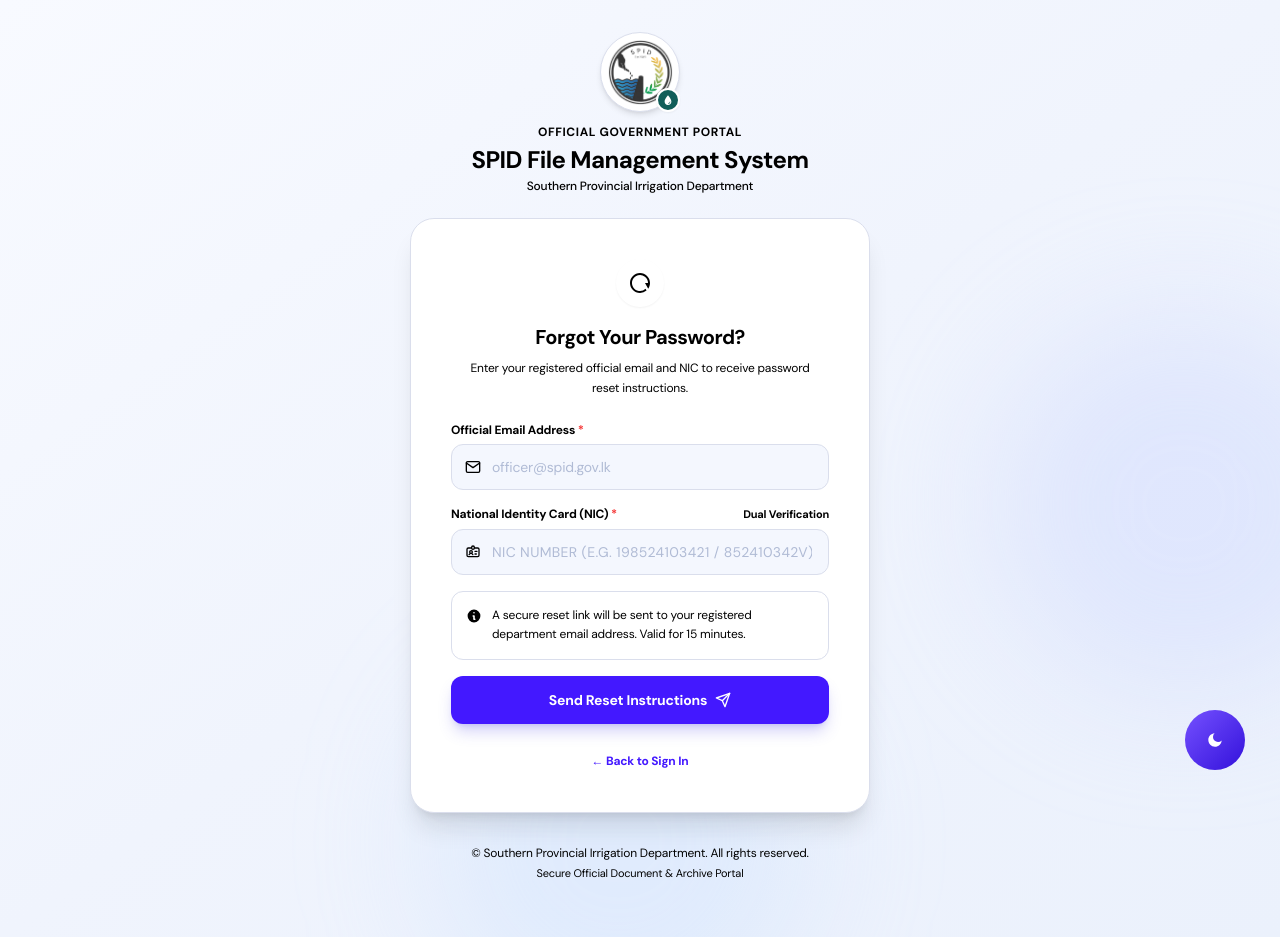
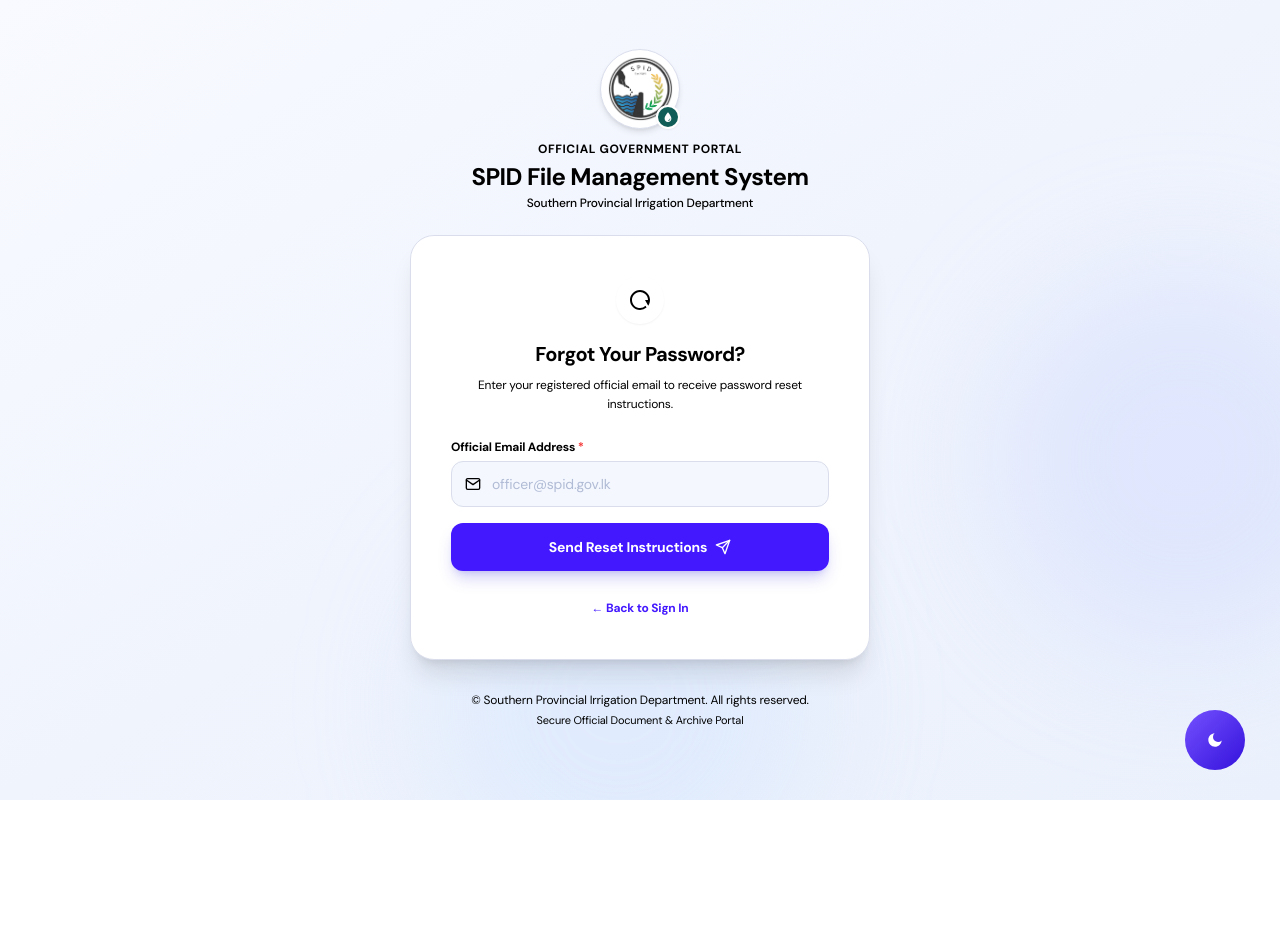
Before and after one commit to malitha-tishamal/SPID-File-Management-System, a Next.js app: page /auth/forgot-password in a window 1280 px wide. After the commit the page ends 800 px from the top, so only its background shows below. Built offline with nearby package versions, Linux system fonts and the light colour scheme; what tailwindcss-rtl would draw is missing.

Commit message:
Simplify auth by removing NIC requirement
This change removes the NIC field from user registration and forgot-password flows, updates validation and form copy, and stores an empty NIC value in the generated user account so the auth flow matches the current requirements.

```diff
--- a/src/app/auth/forgot-password/page.tsx
+++ b/src/app/auth/forgot-password/page.tsx
@@ -4,7 +4,6 @@ import React, { useState } from 'react';
 import Link from 'next/link';
 import { FiMail, FiSend } from 'react-icons/fi';
 import { RiRestartLine } from 'react-icons/ri';
-import { HiOutlineIdentification, HiInformationCircle } from 'react-icons/hi';
 import AuthBrandHeader from 'components/auth/AuthBrandHeader';
 import AuthBrandFooter from 'components/auth/AuthBrandFooter';
 import { useToast } from 'components/toast/ToastContext';
@@ -14,7 +13,6 @@ export default function ForgotPasswordPage() {
 
   // Inputs empty by default so placeholders appear like watermarks
   const [email, setEmail] = useState('');
-  const [nic, setNic] = useState('');
   const [isSubmitted, setIsSubmitted] = useState(false);
   const [isLoading, setIsLoading] = useState(false);
   const [errorMsg, setErrorMsg] = useState('');
@@ -24,17 +22,9 @@ export default function ForgotPasswordPage() {
     setErrorMsg('');
 
     const cleanEmail = email.trim();
-    const cleanNic = nic.trim();
 
     if (!cleanEmail) {
       const msg = 'Please provide your registered official email.';
-      setErrorMsg(msg);
-      showToast({ type: 'error', title: 'Validation Error', message: msg });
-      return;
-    }
-
-    if (!cleanNic) {
-      const msg = 'Please provide your National Identity Card (NIC) number.';
       setErrorMsg(msg);
       showToast({ type: 'error', title: 'Validation Error', message: msg });
       return;
@@ -74,7 +64,7 @@ export default function ForgotPasswordPage() {
               Forgot Your Password?
             </h2>
             <p className="mt-2 text-xs text-slate-500 dark:text-slate-400 px-2 sm:px-4 leading-relaxed">
-              Enter your registered official email and NIC to receive password reset instructions.
+              Enter your registered official email to receive password reset instructions.
             </p>
           </div>
 
@@ -127,41 +117,6 @@ export default function ForgotPasswordPage() {
                 </div>
               </div>
 
-              {/* National Identity Card (NIC) */}
-              <div>
-                <div className="mb-1.5 flex items-center justify-between">
-                  <label
-                    htmlFor="nic"
-                    className="text-xs font-semibold text-slate-700 dark:text-slate-200"
-                  >
-                    National Identity Card (NIC) <span className="text-red-500">*</span>
-                  </label>
-                  <span className="text-[11px] font-semibold text-slate-400">
-                    Dual Verification
-                  </span>
-                </div>
-                <div className="relative flex items-center">
-                  <HiOutlineIdentification className="absolute left-3.5 h-4 w-4 text-slate-400 pointer-events-none" />
-                  <input
-                    id="nic"
-                    type="text"
-                    required
-                    value={nic}
-                    onChange={(e) => setNic(e.target.value.toUpperCase())}
-                    placeholder="NIC NUMBER (E.G. 198524103421 / 852410342V)"
-                    className="w-full rounded-xl bg-[#f4f7fe] dark:bg-navy-900 py-3 pl-10 pr-4 text-sm text-slate-800 dark:text-white placeholder:text-slate-400/90 dark:placeholder:text-slate-500 focus:placeholder-transparent uppercase tracking-wide border border-transparent focus:border-[#4318FF] focus:outline-none transition duration-150"
-                  />
-                </div>
-              </div>
-
-              {/* Information Alert Box (Secure Reset Link only, NO OTP) */}
-              <div className="mt-4 flex items-start gap-2.5 rounded-xl bg-sky-50 dark:bg-sky-950/40 p-3.5 border border-sky-100 dark:border-sky-900/50">
-                <HiInformationCircle className="h-4 w-4 text-sky-600 dark:text-sky-400 shrink-0 mt-0.5" />
-                <p className="text-xs text-sky-900 dark:text-sky-200 leading-relaxed">
-                  A secure reset link will be sent to your registered department email address. Valid for 15 minutes.
-                </p>
-              </div>
-
               {/* Action Button */}
               <button
                 type="submit"
--- a/src/app/auth/register/page.tsx
+++ b/src/app/auth/register/page.tsx
@@ -17,7 +17,7 @@ import {
   FiAlertCircle,
   FiShield,
 } from 'react-icons/fi';
-import { HiOutlineIdentification, HiOutlineShieldCheck } from 'react-icons/hi';
+import { HiOutlineShieldCheck } from 'react-icons/hi';
 import { RiLockPasswordLine } from 'react-icons/ri';
 import AuthBrandHeader from 'components/auth/AuthBrandHeader';
 import AuthBrandFooter from 'components/auth/AuthBrandFooter';
@@ -33,7 +33,6 @@ export default function RegisterPage() {
   const [name, setName] = useState('');
   const [email, setEmail] = useState('');
   const [division, setDivision] = useState('');
-  const [nic, setNic] = useState('');
   const [phoneDigits, setPhoneDigits] = useState(''); // 9 digits after +94
   const [password, setPassword] = useState('');
   const [confirmPassword, setConfirmPassword] = useState('');
@@ -155,12 +154,6 @@ export default function RegisterPage() {
       errs.division = 'Please select a section.';
     }
 
-    if (!nic.trim()) {
-      errs.nic = 'National Identity Card (NIC) is required.';
-    } else if (!/^(\d{9}[vVxX]|\d{12})$/.test(nic.trim())) {
-      errs.nic = 'Invalid NIC format (use 9 digits + V/X or modern 12 digits).';
-    }
-
     if (!phoneDigits) {
       errs.phone = 'Mobile phone number is required.';
     } else if (phoneDigits.length !== 9) {
@@ -184,7 +177,7 @@ export default function RegisterPage() {
     }
 
     return errs;
-  }, [role, name, email, division, nic, phoneDigits, password, confirmPassword, agreeProtocols]);
+  }, [role, name, email, division, phoneDigits, password, confirmPassword, agreeProtocols]);
 
   const markTouched = (field: string) => {
     setTouched((prev) => ({ ...prev, [field]: true }));
@@ -199,7 +192,6 @@ export default function RegisterPage() {
       name: true,
       email: true,
       division: true,
-      nic: true,
       phone: true,
       password: true,
       confirmPassword: true,
@@ -228,7 +220,6 @@ export default function RegisterPage() {
         name,
         email,
         division,
-        nic,
         phone: phoneDigits,
         password,
       });
@@ -483,40 +474,7 @@ export default function RegisterPage() {
                 )}
               </div>
 
-              {/* 5. National Identity Card (NIC) */}
-              <div>
-                <label
-                  htmlFor="reg-nic"
-                  className="mb-1.5 block text-xs font-semibold text-slate-700 dark:text-slate-200"
-                >
-                  National Identity Card (NIC) <span className="text-red-500">*</span>
-                </label>
-                <div className="relative flex items-center">
-                  <HiOutlineIdentification className="absolute left-3.5 h-4 w-4 text-slate-400 pointer-events-none" />
-                  <input
-                    id="reg-nic"
-                    type="text"
-                    required
-                    value={nic}
-                    onChange={(e) => setNic(e.target.value.toUpperCase())}
-                    onBlur={() => markTouched('nic')}
-                    placeholder="e.g. 198524103421 / 852410342V"
-                    className={`w-full rounded-xl bg-[#f4f7fe] dark:bg-navy-900 py-3 pl-10 pr-4 text-sm text-slate-800 dark:text-white placeholder:text-slate-400/90 dark:placeholder:text-slate-500 focus:placeholder-transparent uppercase tracking-wide border transition duration-150 focus:outline-none ${
-                      touched.nic && errors.nic
-                        ? 'border-red-400 focus:border-red-500'
-                        : 'border-transparent focus:border-[#4318FF]'
-                    }`}
-                  />
-                </div>
-                {touched.nic && errors.nic && (
-                  <p className="mt-1 text-[11px] text-red-500 flex items-center gap-1">
-                    <FiAlertCircle className="h-3 w-3" />
-                    {errors.nic}
-                  </p>
-                )}
-              </div>
-
-              {/* 6. Mobile Phone Number (🇱🇰 +94 prefix pill + exactly 9 digits) */}
+              {/* 5. Mobile Phone Number (🇱🇰 +94 prefix pill + exactly 9 digits) */}
               <div>
                 <div className="mb-1.5 flex items-center justify-between">
                   <label
@@ -566,7 +524,7 @@ export default function RegisterPage() {
                 )}
               </div>
 
-              {/* 7. Password & Real-Time Color Strength Meter */}
+              {/* 6. Password & Real-Time Color Strength Meter */}
               <div>
                 <label
                   htmlFor="reg-password"
@@ -626,7 +584,7 @@ export default function RegisterPage() {
                 )}
               </div>
 
-              {/* 8. Confirm Password */}
+              {/* 7. Confirm Password */}
               <div>
                 <label
                   htmlFor="reg-confirmPassword"
@@ -676,7 +634,7 @@ export default function RegisterPage() {
                 )}
               </div>
 
-              {/* 9. Security Protocol Agreement Checkbox (MANDATORY) */}
+              {/* 8. Security Protocol Agreement Checkbox (MANDATORY) */}
               <div className="pt-2">
                 <label className="flex items-start gap-2.5 cursor-pointer select-none">
                   <input
--- a/src/utils/auth.ts
+++ b/src/utils/auth.ts
@@ -223,7 +223,6 @@ export function registerUser(formData: {
   name: string;
   email: string;
   division: string;
-  nic: string;
   phone: string; // 9 digits, e.g. "771234567"
   password: string;
 }): UserAccount {
@@ -249,7 +248,7 @@ export function registerUser(formData: {
     name: formData.name.trim(),
     email: cleanEmail,
     division: formData.division,
-    nic: formData.nic.trim().toUpperCase(),
+    nic: '',
     phone: formattedPhone,
     password: formData.password,
     status: 'pending', // Pending administrator approval by default!
```
